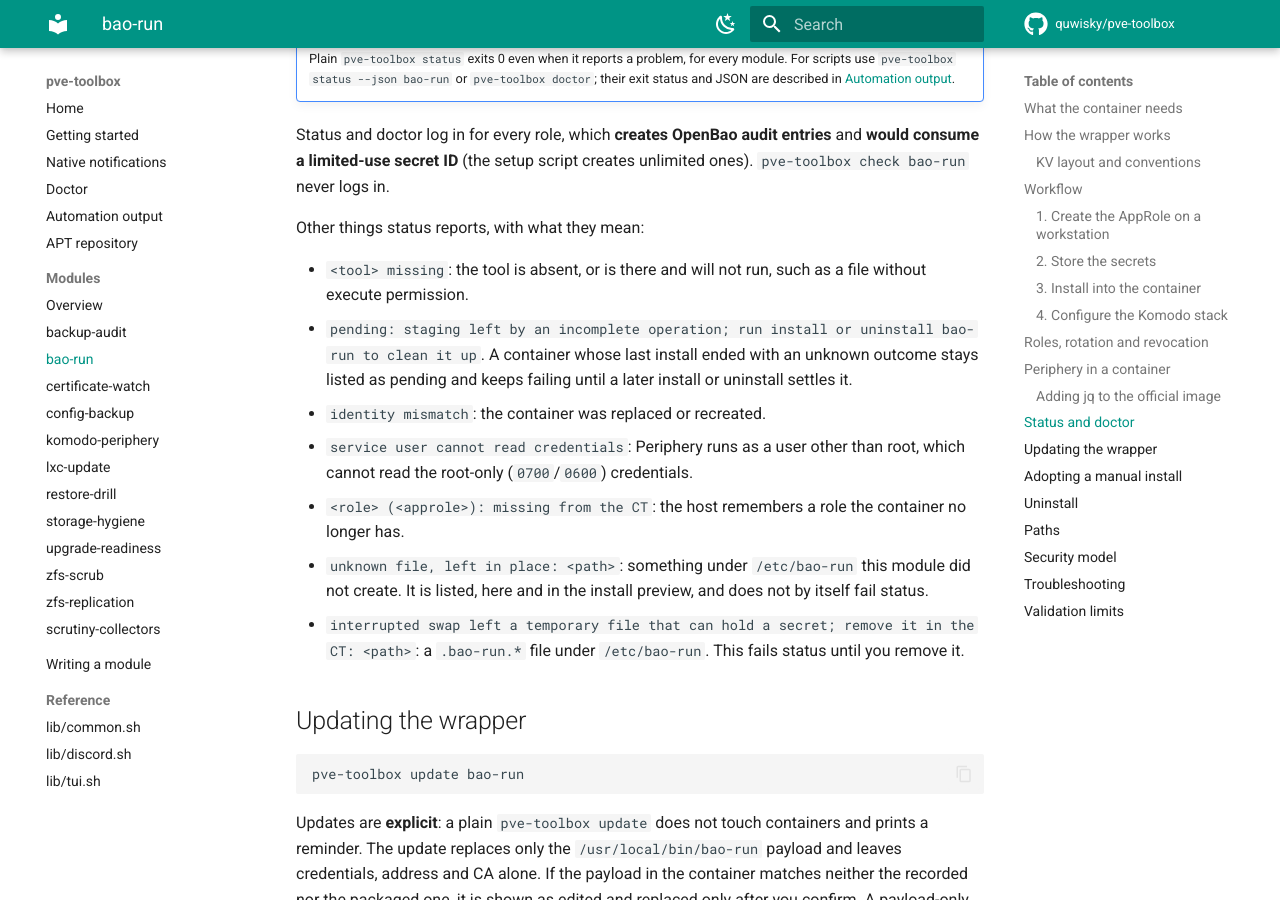
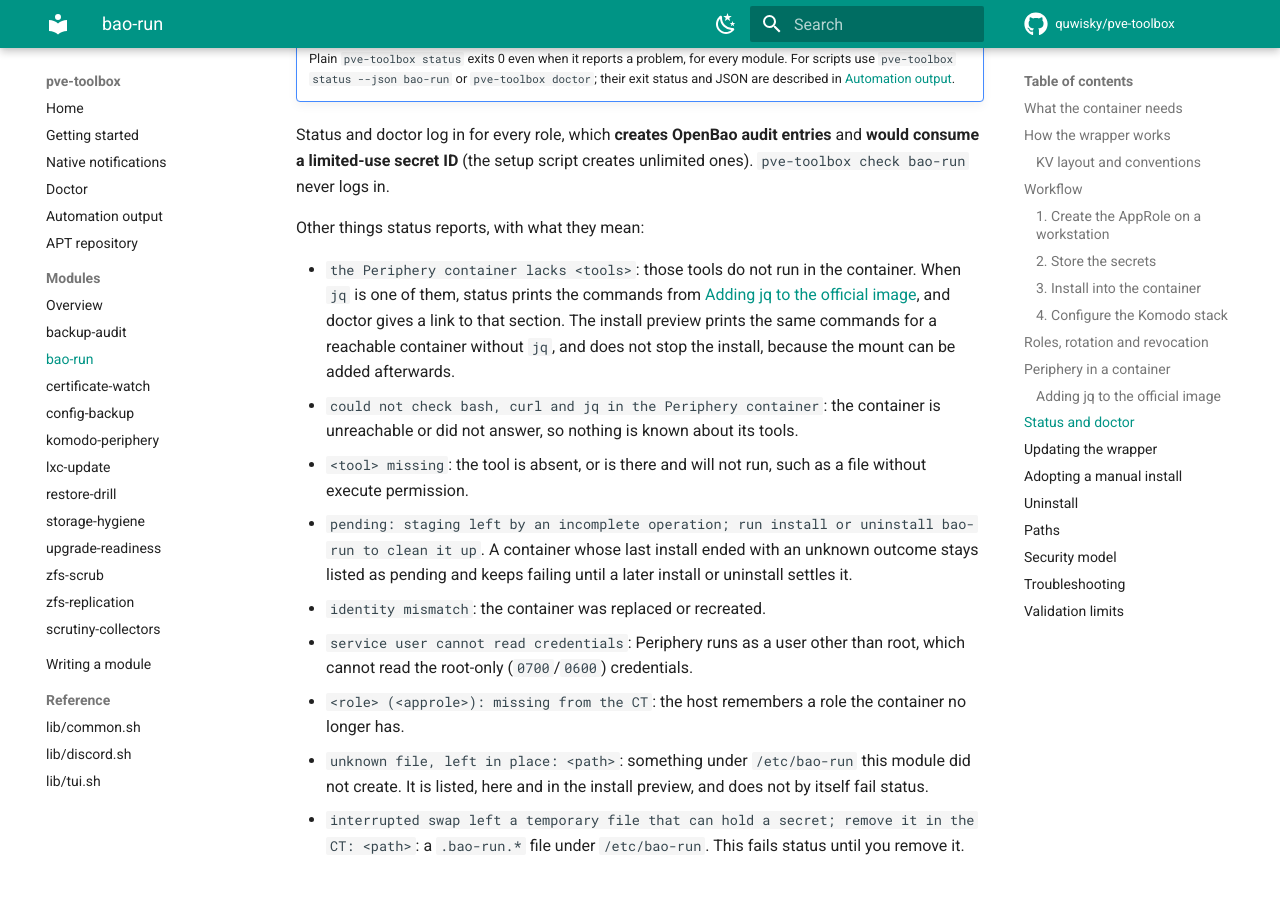
Before and after one commit to quwisky/pve-toolbox, an MkDocs documentation site: the page built from docs/modules/bao-run.md, in a window 1280 px wide and 900 px high, scrolled down 7471 px. Built offline with MkDocs 1.6.1 and Material for MkDocs 9.7.7, drawn with Linux system fonts in a browser that asks for light colours; comment, search, counter and statistics services are not loaded; some of the changed text lies outside the part shown.

Commit message:
docs(bao-run): describe the missing tool messages and their fix

````diff
--- a/docs/modules/bao-run.md
+++ b/docs/modules/bao-run.md
@@ -272,9 +272,9 @@ volumes:
   - /etc/bao-run:/etc/bao-run:ro
 ```
 
-and an image in which `bash`, `curl` and `jq` run. Status reports `the Periphery
-container lacks bash, curl or jq` if one does not. The user inside the container
-must be able to read `/etc/bao-run`.
+and an image in which `bash`, `curl` and `jq` run. Status names any that do not,
+as in `the Periphery container lacks jq`. The user inside the container must be
+able to read `/etc/bao-run`.
 
 The official images held this when checked on 2026-11-01. It can change:
 
@@ -354,6 +354,14 @@ unlimited ones). `pve-toolbox check bao-run` never logs in.
 
 Other things status reports, with what they mean:
 
+- `the Periphery container lacks <tools>`: those tools do not run in the
+  container. When `jq` is one of them, status prints the commands from
+  [Adding jq to the official image](#adding-jq-to-the-official-image), and doctor
+  gives a link to that section. The install preview prints the same commands for
+  a reachable container without `jq`, and does not stop the install, because the
+  mount can be added afterwards.
+- `could not check bash, curl and jq in the Periphery container`: the container
+  is unreachable or did not answer, so nothing is known about its tools.
 - `<tool> missing`: the tool is absent, or is there and will not run, such as a
   file without execute permission.
 - `pending: staging left by an incomplete operation; run install or uninstall
@@ -527,7 +535,9 @@ It does **not** protect against:
 | Login `tls` | Missing or wrong CA: install again with the correct CA file |
 | Login `unreachable` | Check the URL, DNS and firewall from the container |
 | `CT ... lacks curl jq. Run this in the CT ...` | Run the printed `apt install` inside the container. If the tool is already there and will not run, fix its permissions instead |
-| `bao-run: jq not found or not executable` (or `curl`) | The wrapper proves both tools run before it logs in. In a Periphery container, see [Adding jq to the official image](#adding-jq-to-the-official-image); otherwise install the tool or fix its permissions |
+| `bao-run: jq not found or not executable; in a Periphery container, see ...` (or `curl not found or not executable`) | The wrapper proves both tools run before it logs in. In a Periphery container, see [Adding jq to the official image](#adding-jq-to-the-official-image); otherwise install the tool or fix its permissions |
+| `the Periphery container lacks jq` | Run the commands status prints, add the mount, and recreate the container. See [Adding jq to the official image](#adding-jq-to-the-official-image) |
+| `the Periphery container lacks bash` or `curl` | The image does not provide it. Use an image that does |
 | `containers still bind-mount ...` during uninstall | Remove the named containers' mounts and recreate them, then uninstall again |
 | `mount check unavailable` during uninstall | Check that Docker is running and try again, or confirm the removal without the check |
 | `... is a directory` or `not a safe regular file` during install | Docker left a directory at `/usr/local/bin/bao-run`. See [Periphery in a container](#periphery-in-a-container) |
````
